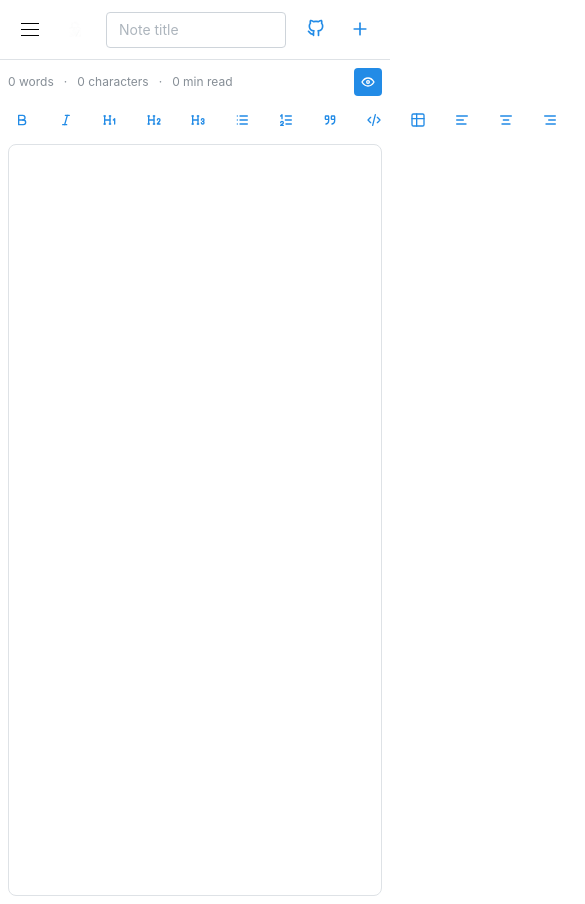
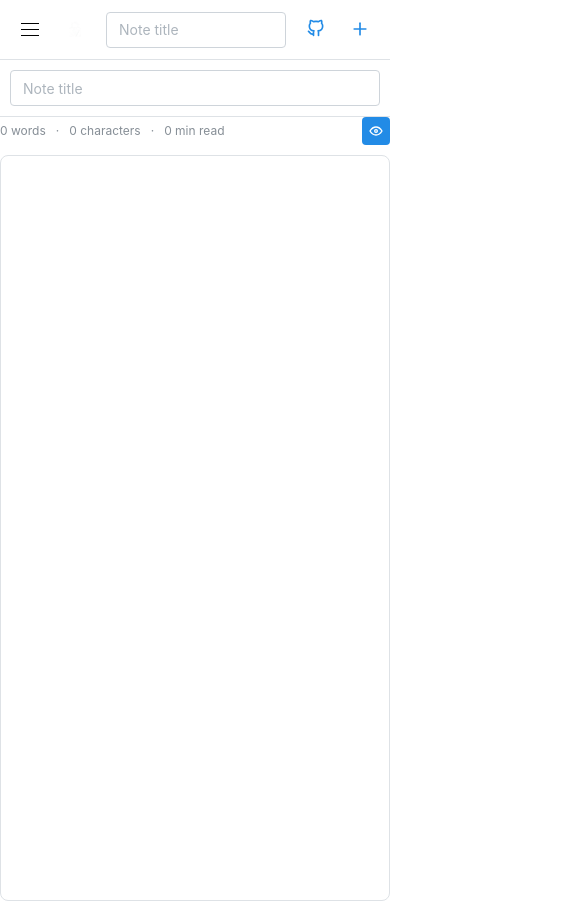
Before and after one commit to toolworks-dev/trusty-notes, a React (Vite) app: page / in a window 390 px wide. Shown: the top 904 px of the page, 585 px wide, since content can reach past the window. Built offline with nearby package versions, Linux system fonts and the light colour scheme; what bip39 would draw is missing.

Commit message:
improve mobile UI

```diff
--- a/src/App.tsx
+++ b/src/App.tsx
@@ -22,7 +22,6 @@ import {
   IconSun,
   IconMoon,
   IconPlus,
-  IconCheck,
   IconSearch,
   IconChevronLeft,
   IconChevronRight,
@@ -61,7 +60,6 @@ function App() {
   const [selectedNote, setSelectedNote] = useState<Note | null>(null);
   const [title, setTitle] = useState('');
   const [content, setContent] = useState('');
-  const [saveStatus, setSaveStatus] = useState<'saved' | 'saving' | null>(null);
   const { colorScheme, toggleColorScheme } = useMantineColorScheme();
   const [searchQuery, setSearchQuery] = useState('');
   const [sidebarCollapsed, setSidebarCollapsed] = useState(false);
@@ -72,6 +70,7 @@ function App() {
   const [selectedNotes, setSelectedNotes] = useState<Set<number>>(new Set());
   const [isSelectionMode, setIsSelectionMode] = useState(false);
   const [isNewNote, setIsNewNote] = useState(false);
+  const [ignoreNextSave, setIgnoreNextSave] = useState(false);
 
 
 
@@ -166,13 +165,16 @@ function App() {
   };
 
   const debouncedSave = useDebouncedCallback(async () => {
+    if (ignoreNextSave) {
+      setIgnoreNextSave(false);
+      return;
+    }
+
     if (title.trim() === '' && content.trim() === '') return;
-    setSaveStatus('saving');
     try {
       await handleSave();
     } catch (error) {
       console.error('Save failed:', error);
-      setSaveStatus(null);
     }
   }, 1000);
 
@@ -182,12 +184,30 @@ function App() {
     }
   }, [title, content]);
 
+  useEffect(() => {
+    if (!isMobile) return;
+
+    const handleKeyboardEvent = (event: KeyboardEvent) => {
+      if (
+        event.key === 'ArrowUp' ||
+        event.key === 'ArrowDown' ||
+        event.key === 'ArrowLeft' ||
+        event.key === 'ArrowRight' ||
+        event.key === 'Enter'
+      ) {
+        setIgnoreNextSave(true);
+      }
+    };
+
+    window.addEventListener('keydown', handleKeyboardEvent);
+    return () => window.removeEventListener('keydown', handleKeyboardEvent);
+  }, [isMobile]);
+
   function selectNote(note: Note) {
     setSelectedNote(note);
     setTitle(note.title);
     setContent(note.content);
     setIsNewNote(false);
-    setSaveStatus(null);
   }
 
   function clearForm() {
@@ -195,7 +215,6 @@ function App() {
     setTitle('');
     setContent('');
     setIsNewNote(true);
-    setSaveStatus(null);
   }
 
   useEffect(() => {
@@ -222,6 +241,17 @@ async function handleSave() {
   try {
     const now = Date.now();
 
+    const recentNote = notes.find(note =>
+      note.title === title &&
+      note.content === content &&
+      now - note.updated_at < 2000
+    );
+
+    if (recentNote) {
+      console.debug('Preventing duplicate save');
+      return;
+    }
+
     const noteId = selectedNote?.id || (isNewNote ? now : undefined);
 
     const note: Note = {
@@ -240,11 +270,8 @@ async function handleSave() {
     }
 
     await loadNotes();
-    setSaveStatus('saved');
-    setTimeout(() => setSaveStatus(null), 2000);
   } catch (error) {
     console.error('Failed to save note:', error);
-    setSaveStatus(null);
     alert(`Failed to save note: ${error}`);
   }
 }
@@ -409,6 +436,17 @@ async function deleteNote(noteId: number) {
                   </ActionIcon>
                 </Anchor>
               </Tooltip>
+              <Tooltip label="Privacy Policy">
+                <Anchor
+                  href="https://raw.githubusercontent.com/toolworks-dev/trusty-notes/refs/heads/main/PRIVACY.md"
+                  target="_blank"
+                  rel="noreferrer"
+                  size="sm"
+                  c="dimmed"
+                >
+                  Privacy Policy
+                </Anchor>
+              </Tooltip>
             </Group>
             <Group>
               {!sidebarCollapsed && (
@@ -550,40 +588,33 @@ async function deleteNote(noteId: number) {
       )}
 
       <AppShell.Main>
-        <Stack h="100vh" gap={0}>
-          {!isMobile && (
-            <Box p="md" style={{ borderBottom: '1px solid var(--mantine-color-gray-3)' }}>
-              <Group justify="space-between" align="center">
+        <Stack h="100vh" gap={0} style={{ overflow: 'hidden' }}>
+          {isMobile && (
+            <Box
+              p="xs"
+              style={{
+                borderBottom: '1px solid var(--mantine-color-gray-3)',
+                position: 'sticky',
+                top: 0,
+                zIndex: 100,
+                backgroundColor: 'var(--mantine-color-body)'
+              }}
+            >
               <TextInput
                 placeholder="Note title"
                 value={title}
                 onChange={(e) => setTitle(e.currentTarget.value)}
-                  size="lg"
+                size="sm"
                 style={{ flex: 1 }}
               />
-                <Group>
-                  {saveStatus && (
-                    <Group gap="xs">
-                      <IconCheck size={16} style={{ color: 'var(--mantine-color-green-6)' }} />
-                      <Text size="sm" c="dimmed">
-                        {saveStatus === 'saving' ? 'Saving...' : 'Saved'}
-                      </Text>
-                    </Group>
-                  )}
-                  <Button variant="light" onClick={clearForm}>
-                    New Note
-                  </Button>
-                </Group>
-              </Group>
             </Box>
           )}
           <Box
             style={{
               flex: 1,
               position: 'relative',
-              minHeight: 0,
-              padding: isMobile ? '0.5rem' : '1rem',
-              paddingTop: isMobile ? '0.5rem' : '1rem'
+              height: isMobile ? 'calc(100vh - 60px)' : '100%',
+              overflow: 'hidden'
             }}
           >
             <MarkdownEditor
--- a/src/components/MarkdownEditor.tsx
+++ b/src/components/MarkdownEditor.tsx
@@ -107,7 +107,14 @@ export function MarkdownEditor({ content, onChange, isMobile, defaultView = 'edi
   };
 
   return (
-    <Box style={{ height: '100%', display: 'flex', flexDirection: 'column' }}>
+    <Box
+      className={`editor-container ${isMobile ? 'mobile-editor' : ''}`}
+      style={{
+        height: '100%',
+        display: 'flex',
+        flexDirection: 'column'
+      }}
+    >
       <Group justify="space-between" mb="xs">
         <WordCount content={content} />
         <Group>
--- a/src/components/RichTextEditor.tsx
+++ b/src/components/RichTextEditor.tsx
@@ -11,20 +11,6 @@ import TableHeader from '@tiptap/extension-table-header';
 import TextAlign from '@tiptap/extension-text-align';
 import { Group, ActionIcon, Tooltip, Box } from '@mantine/core';
 import {
-  IconBold,
-  IconItalic,
-  IconList,
-  IconListNumbers,
-  IconQuote,
-  IconCode,
-  IconH1,
-  IconH2,
-  IconH3,
-  IconClearFormatting,
-  IconTable,
-  IconAlignLeft,
-  IconAlignCenter,
-  IconAlignRight,
   IconRowInsertBottom,
   IconColumnInsertRight,
   IconTrash,
@@ -173,130 +159,39 @@ export function RichTextEditor({ content, onChange }: RichTextEditorProps) {
     callback(editorInstance.chain().focus());
   };
 
-  const handleAlignment = (align: 'left' | 'center' | 'right') => {
-    runCommand(chain => chain.setTextAlign(align).run());
-  };
-
   const isTableSelected = () => {
     return editorInstance.isActive('table');
   };
 
+  const isMobile = false; // Replace with actual mobile detection logic
+
+  const ToolbarWrapper = isMobile ? (
+    <Box
+      style={{
+        overflowX: 'auto',
+        overflowY: 'hidden',
+        WebkitOverflowScrolling: 'touch',
+        position: 'sticky',
+        top: 0,
+        backgroundColor: 'var(--mantine-color-body)',
+        zIndex: 10,
+        borderBottom: '1px solid var(--mantine-color-gray-3)',
+        padding: '4px'
+      }}
+    >
+      <Group gap="xs" wrap="nowrap" style={{ minWidth: 'max-content' }}>
+        {/* Toolbar content */}
+      </Group>
+    </Box>
+  ) : (
+    <Group gap="xs">
+      {/* Toolbar content */}
+    </Group>
+  );
+
   return (
     <Box style={{ display: 'flex', flexDirection: 'column', height: '100%' }}>
-      <Group mb="xs" wrap="nowrap">
-        <Tooltip label="Bold">
-          <ActionIcon
-            variant={editorInstance.isActive('bold') ? 'filled' : 'subtle'}
-            onClick={() => runCommand(chain => chain.toggleBold().run())}
-          >
-            <IconBold size={16} />
-          </ActionIcon>
-        </Tooltip>
-        <Tooltip label="Italic">
-          <ActionIcon
-            variant={editor.isActive('italic') ? 'filled' : 'subtle'}
-            onClick={() => runCommand(chain => chain.toggleItalic().run())}
-          >
-            <IconItalic size={16} />
-          </ActionIcon>
-        </Tooltip>
-        <Tooltip label="Heading 1">
-          <ActionIcon
-            variant={editor.isActive('heading', { level: 1 }) ? 'filled' : 'subtle'}
-            onClick={() => runCommand(chain => chain.toggleHeading({ level: 1 }).run())}
-          >
-            <IconH1 size={16} />
-          </ActionIcon>
-        </Tooltip>
-        <Tooltip label="Heading 2">
-          <ActionIcon
-            variant={editor.isActive('heading', { level: 2 }) ? 'filled' : 'subtle'}
-            onClick={() => runCommand(chain => chain.toggleHeading({ level: 2 }).run())}
-          >
-            <IconH2 size={16} />
-          </ActionIcon>
-        </Tooltip>
-        <Tooltip label="Heading 3">
-          <ActionIcon
-            variant={editor.isActive('heading', { level: 3 }) ? 'filled' : 'subtle'}
-            onClick={() => runCommand(chain => chain.toggleHeading({ level: 3 }).run())}
-          >
-            <IconH3 size={16} />
-          </ActionIcon>
-        </Tooltip>
-        <Tooltip label="Bullet List">
-          <ActionIcon
-            variant={editor.isActive('bulletList') ? 'filled' : 'subtle'}
-            onClick={() => runCommand(chain => chain.toggleBulletList().run())}
-          >
-            <IconList size={16} />
-          </ActionIcon>
-        </Tooltip>
-        <Tooltip label="Numbered List">
-          <ActionIcon
-            variant={editor.isActive('orderedList') ? 'filled' : 'subtle'}
-            onClick={() => runCommand(chain => chain.toggleOrderedList().run())}
-          >
-            <IconListNumbers size={16} />
-          </ActionIcon>
-        </Tooltip>
-        <Tooltip label="Blockquote">
-          <ActionIcon
-            variant={editor.isActive('blockquote') ? 'filled' : 'subtle'}
-            onClick={() => runCommand(chain => chain.toggleBlockquote().run())}
-          >
-            <IconQuote size={16} />
-          </ActionIcon>
-        </Tooltip>
-        <Tooltip label="Code Block">
-          <ActionIcon
-            variant={editor.isActive('codeBlock') ? 'filled' : 'subtle'}
-            onClick={() => runCommand(chain => chain.toggleCodeBlock().run())}
-          >
-            <IconCode size={16} />
-          </ActionIcon>
-        </Tooltip>
-        <Tooltip label="Insert Table">
-          <ActionIcon
-            variant={editor.isActive('table') ? 'filled' : 'subtle'}
-            onClick={() => runCommand(chain => chain.insertTable({ rows: 3, cols: 3 }).run())}
-          >
-            <IconTable size={16} />
-          </ActionIcon>
-        </Tooltip>
-        <Tooltip label="Align Left">
-          <ActionIcon
-            variant={editor.isActive({ textAlign: 'left' }) ? 'filled' : 'subtle'}
-            onClick={() => handleAlignment('left')}
-          >
-            <IconAlignLeft size={16} />
-          </ActionIcon>
-        </Tooltip>
-        <Tooltip label="Align Center">
-          <ActionIcon
-            variant={editor.isActive({ textAlign: 'center' }) ? 'filled' : 'subtle'}
-            onClick={() => handleAlignment('center')}
-          >
-            <IconAlignCenter size={16} />
-          </ActionIcon>
-        </Tooltip>
-        <Tooltip label="Align Right">
-          <ActionIcon
-            variant={editor.isActive({ textAlign: 'right' }) ? 'filled' : 'subtle'}
-            onClick={() => handleAlignment('right')}
-          >
-            <IconAlignRight size={16} />
-          </ActionIcon>
-        </Tooltip>
-        <Tooltip label="Clear Formatting">
-          <ActionIcon
-            variant="subtle"
-            onClick={() => runCommand(chain => chain.clearNodes().unsetAllMarks().run())}
-          >
-            <IconClearFormatting size={16} />
-          </ActionIcon>
-        </Tooltip>
-      </Group>
+      {ToolbarWrapper}
       {isTableSelected() && (
         <Group mb="xs" wrap="nowrap">
           <Tooltip label="Add Row">
--- a/src/styles/richtext.css
+++ b/src/styles/richtext.css
@@ -88,3 +88,74 @@
     background-color: var(--mantine-color-dark-5);
   }
 }
+
+/* Mobile-specific styles for rich text editor */
+@media (max-width: 768px) {
+  .mobile-editor {
+    height: calc(100vh - 60px) !important; /* Adjust for mobile header */
+  }
+
+  .mobile-editor .tiptap-toolbar {
+    display: flex;
+    padding: 4px;
+    overflow-x: auto;
+    overflow-y: hidden;
+    -webkit-overflow-scrolling: touch;
+    white-space: nowrap;
+    gap: 4px;
+    background: var(--mantine-color-body);
+    border-bottom: 1px solid var(--mantine-color-gray-3);
+  }
+
+  .mobile-editor .tiptap-toolbar::-webkit-scrollbar {
+    display: none; /* Hide scrollbar for cleaner look */
+  }
+
+  .mobile-editor .tiptap-toolbar-group {
+    display: inline-flex;
+    gap: 4px;
+    padding: 0 4px;
+  }
+
+  .mobile-editor .tiptap-button {
+    padding: 4px !important;
+    min-width: 28px !important;
+    height: 28px !important;
+  }
+
+  .mobile-editor .tiptap-button svg {
+    width: 14px;
+    height: 14px;
+  }
+
+  /* Adjust editor content area */
+  .mobile-editor .ProseMirror {
+    padding: 8px;
+    font-size: 16px !important; /* Prevent zoom on iOS */
+    max-height: calc(100vh - 120px);
+  }
+
+  /* Improve touch targets while keeping compact size */
+  .mobile-editor .tiptap-button,
+  .mobile-editor .ProseMirror-menuitem {
+    touch-action: manipulation;
+  }
+
+  /* Make dropdowns more touch-friendly */
+  .mobile-editor .tiptap-dropdown {
+    min-width: 28px !important;
+    height: 28px !important;
+  }
+
+  .mobile-editor .tiptap-dropdown-content {
+    min-width: 160px;
+  }
+}
+
+/* Prevent body scroll when editor is focused */
+body.editor-focused {
+  overflow: hidden;
+  position: fixed;
+  width: 100%;
+  height: 100%;
+}
```
Also changed, not shown: src/components/MobileNav.tsx (+12 -1 lines). Lines whose indentation alone changed are shown as unchanged.
